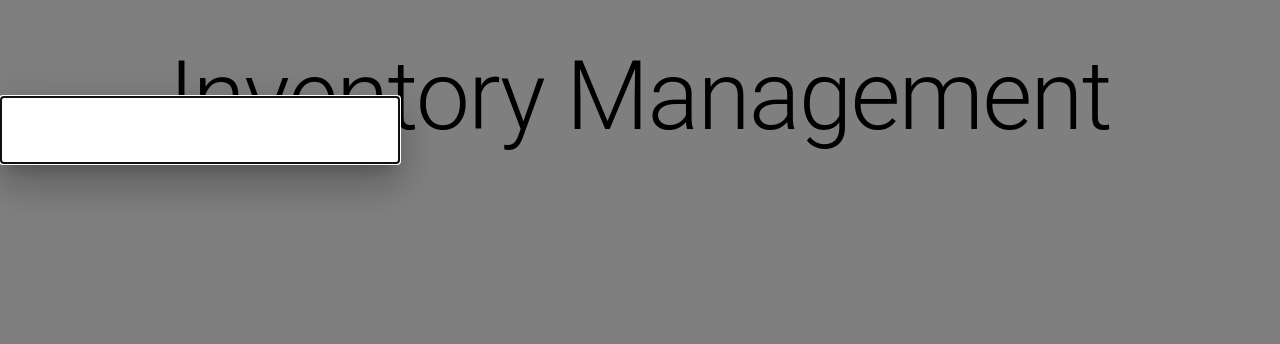
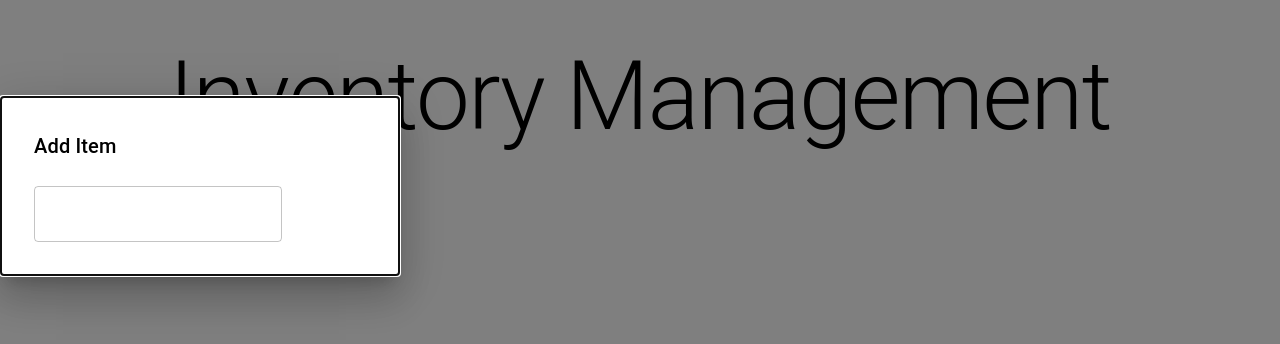
Before and after one commit to Steven-Ou/pantry, a Next.js app: page / in a window 1280 px wide. Shown: the part 304-648 px from the top of the page. Built offline with nearby package versions, Linux system fonts and the light colour scheme; no server answers; the database is empty.

Commit message:
fixing css

```diff
--- a/app/page.js
+++ b/app/page.js
@@ -1,7 +1,7 @@
 'use client'
 import Image from 'next/image'
 import {useState, useEffect} from 'react'
-import {Box, Modal, Typography} from "@mui/material";
+import {Box, Modal, Stack, TextField, Typography} from "@mui/material";
 import {firestore} from '@/firebase'
 import { collection, getDocs, query, setDoc } from 'firebase/firestore';
 
@@ -62,8 +62,11 @@ export default function Home() {
   return (
     <Box width="100vw" height="100vh" display="flex" justifyContent="center" alignItems="center" gap={2}>
         <Modal open = {handleOpen} onClose = {handleClose}>
-          <Box position="absolute" top ="50%" left="50" transform="translate(-50%,-50%)" width={400} bgcolor="white" border="2px solid #000" boxShadow={24} padding={4} display="flex" flexDirection="column" gap={3}>
-
+          <Box position="absolute" top ="50%" left="50"  width={400} bgcolor="white" border="2px solid #000" boxShadow={24} padding={4} display="flex" flexDirection="column" gap={3}>
+            <Typography variant='h6'>Add Item</Typography>
+              <Stack width="100%" direction="row" spacing={2}>
+                  <TextField></TextField>
+              </Stack>
           </Box>
         </Modal>
         <Typography variant="h1">
```
